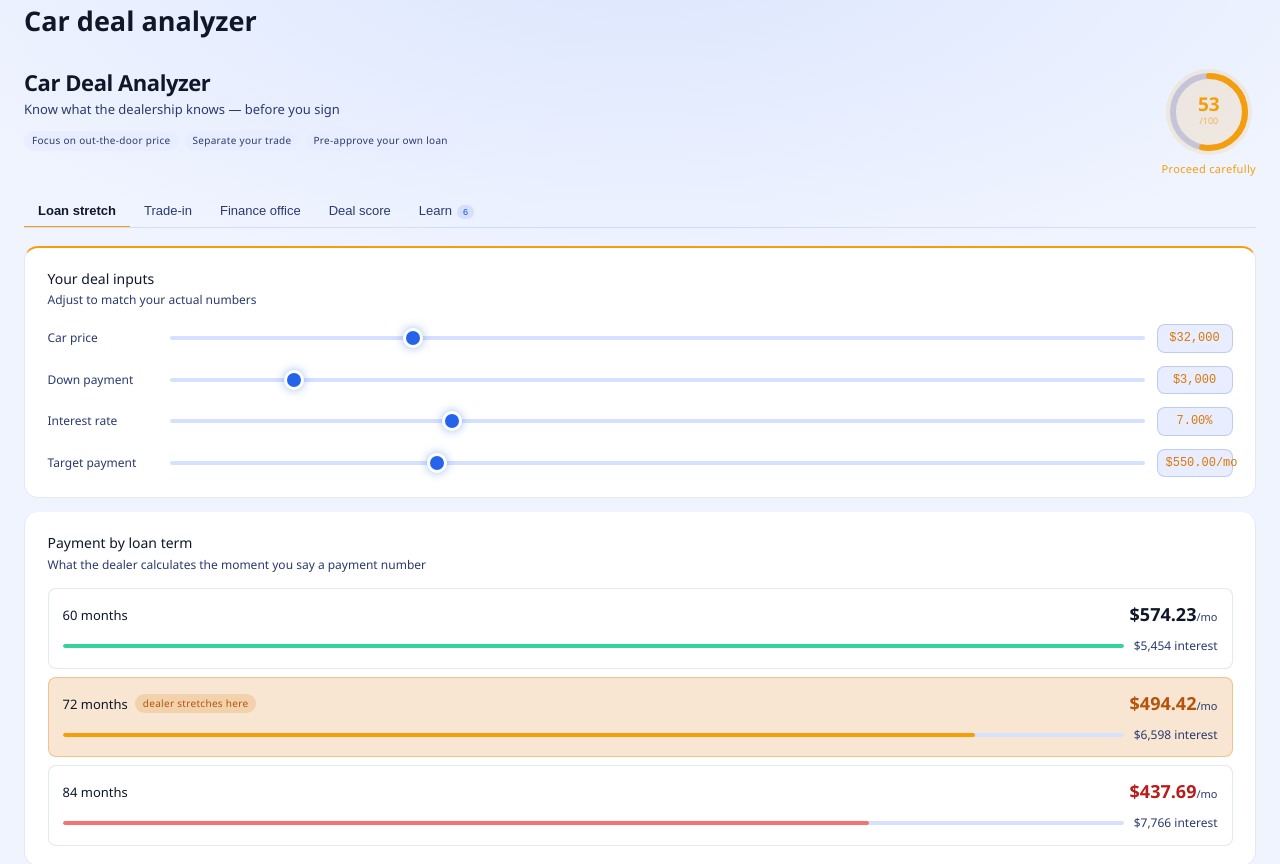
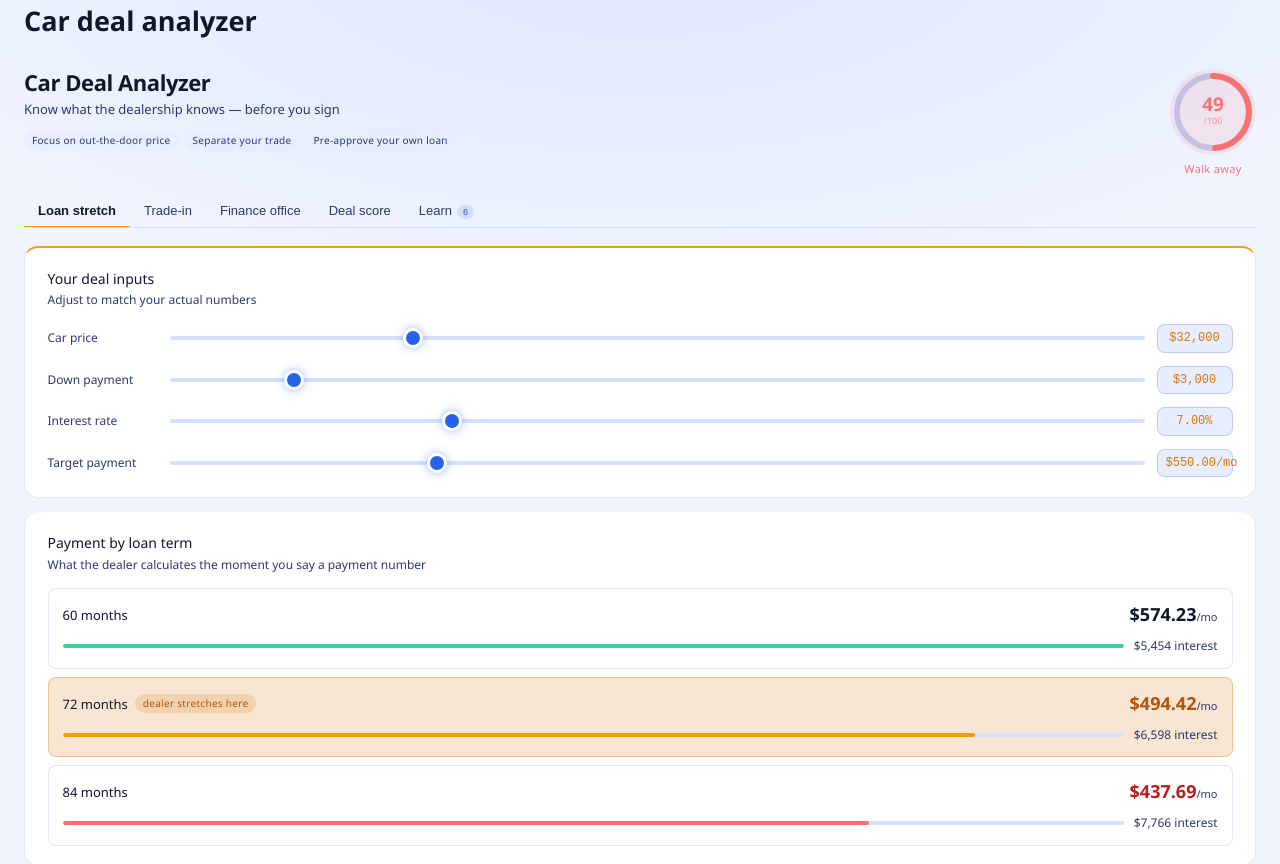
Before and after one commit to duncanburns2013-dot/Car-Dealership-Value, a React (Vite) app: page / in a window 1280 px wide. Shown: the top 864 px of the page. Built offline with nearby package versions, Linux system fonts and the light colour scheme.

Commit message:
Fix score: add down payment % factor, expand loan term tiers (>60/-12, >72/-25)

```diff
--- a/src/App.jsx
+++ b/src/App.jsx
@@ -176,12 +176,12 @@ export default function App(){
 
   const cTier=CREDIT_TIERS.find(t=>{const[lo,hi]=t.range.split("–").map(Number);return cs>=lo&&cs<=hi;})||CREDIT_TIERS[2];
 
-  let score=100,flags=[];
+  const dpPct=price>0?(dn/price)*100:0; let score=100,flags=[];
   if(rt>=10){score-=40;flags.push({t:"red",msg:`Interest rate of ${rt}% is very high — shop for a better rate before signing`});}
   else if(rt>=8){score-=30;flags.push({t:"red",msg:`Interest rate of ${rt}% is high — pre-approved financing could save thousands`});}
   else if(rt>=6.5){score-=12;flags.push({t:"amber",msg:`Interest rate of ${rt}% is above average — consider shopping rates`});}
-  if(strMo&&strMo>60){score-=20;flags.push({t:"red",msg:`Loan stretched to ${strMo} months — ${$$(xInt)} more in interest vs 60 months`});}
-  if(leg>30){score-=15;flags.push({t:"amber",msg:`${$d(leg)}/mo dealer "leg" — ${$$(legLife)} of room to load add-ons`});}
+  if(strMo&&strMo>72){score-=25;flags.push({t:"red",msg:`Loan stretched to ${strMo} months — ${$$(xInt)} more in interest vs 60 months`});}
+  else if(strMo&&strMo>60){score-=12;flags.push({t:"amber",msg:`Loan is ${strMo} months — aim for 60 or less to minimize interest paid`})} if(dpPct<5){score-=20;flags.push({t:"red",msg:`Only ${pc(dpPct)}% down — very low equity, high risk of going underwater on the loan`})} else if(dpPct<10){score-=12;flags.push({t:"amber",msg:`${pc(dpPct)}% down — aim for 10–20% to offset first-year depreciation`})} else if(dpPct<20){score-=4;flags.push({t:"amber",msg:`${pc(dpPct)}% down — 20% is the sweet spot to cover first-year depreciation`})} else{score+=8;flags.push({t:"green",msg:`${pc(dpPct)}% down — excellent, covers depreciation and protects your equity`})} if(leg>30){score-=15;flags.push({t:"amber",msg:`${$d(leg)}/mo dealer "leg" — ${$$(legLife)} of room to load add-ons`});}
   if(tGap!==null&&tGap>500){score-=15;flags.push({t:"red",msg:`Trade offer is ${$$(tGap)} below your best outside appraisal`});}
   if(badAd.length>0){score-=badAd.length*8;flags.push({t:"red",msg:`${badAd.length} low-value add-on${badAd.length>1?"s":""} — ${$$(badAd.reduce((s,id)=>s+(ADDONS.find(a=>a.id===id)?.cost||0),0))} in questionable products`});}
   score=Math.max(0,Math.min(100,score));
```
